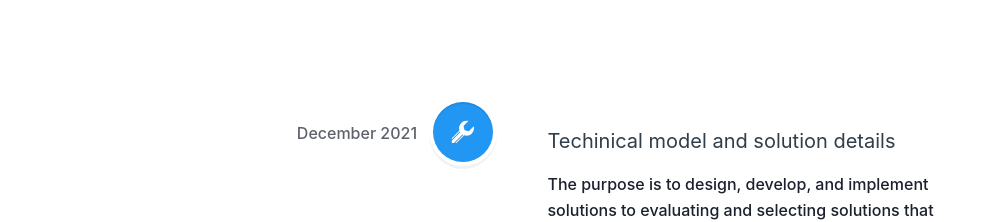
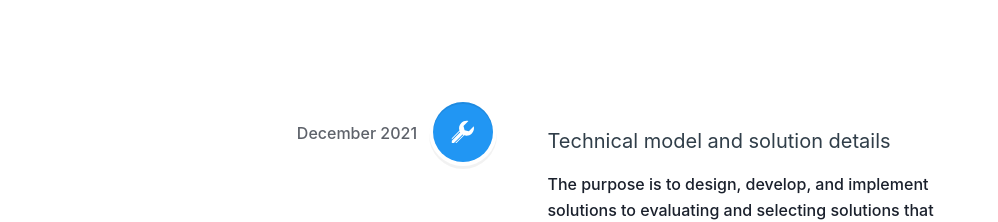
Before and after one commit to athena-labz/athena-frontend, a Next.js app: page / in a window 1280 px wide. Shown: the part 1960-2182 px from the top of the page, without its empty margins (177-1175 px from the left). Built offline with nearby package versions, Linux system fonts and the light colour scheme.

Commit message:
Update index.tsx

```diff
--- a/components/RoadmapSection/index.tsx
+++ b/components/RoadmapSection/index.tsx
@@ -64,7 +64,7 @@ export default function RoadmapSection() {
             icon={<GiSpanner />}
           >
             <h2>
-              Techinical model and solution details
+              Technical model and solution details
             </h2>
             <p>
                 The purpose is to design, develop, and implement solutions to evaluating and selecting solutions that potentially satisfy an appropriate set of allocated requirements.
```
